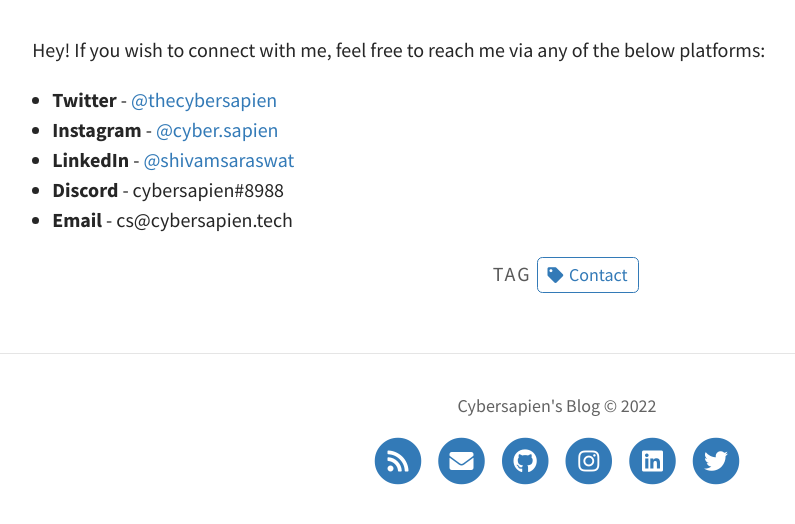
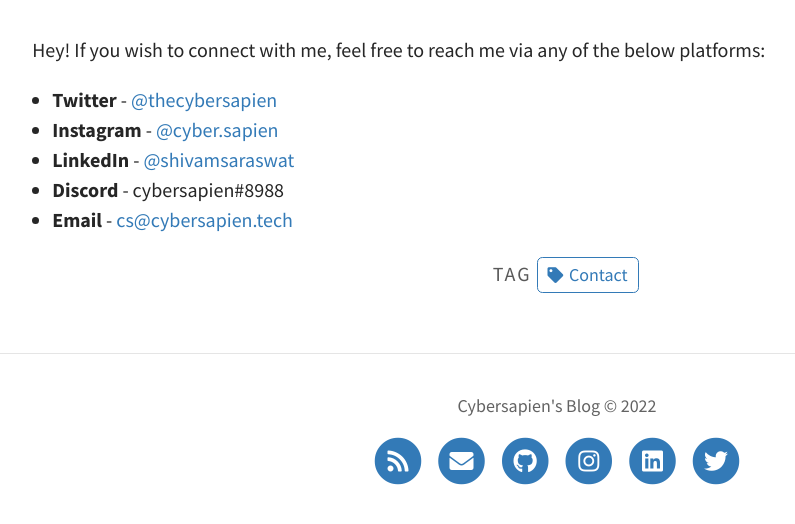
Before and after one commit to thecybersapien/thecybersapien.github.io, a Jekyll site: the page built from pages/contact.md, in a window 1280 px wide, cut to the strip 308-832 px from the top of the page. Shown: the whole strip, without its empty margins (83-878 px from the left). Built offline with Jekyll 4.4.1, drawn with Linux system fonts in a browser that asks for light colours; part of the change alters nothing that is shown.

```diff
--- a/pages/contact.md
+++ b/pages/contact.md
@@ -12,4 +12,4 @@ Hey! If you wish to connect with me, feel free to reach me via any of the below
 - **Instagram** - [@cyber.sapien](https://www.instagram.com/cyber.sapien/)
 - **LinkedIn** - [@shivamsaraswat](https://www.linkedin.com/in/shivamsaraswat/)
 - **Discord** - cybersapien#8988
-- **Email** - cs@cybersapien.tech
+- **Email** - [cs@cybersapien.tech](mailto:cs@cybersapien.tech)
```
